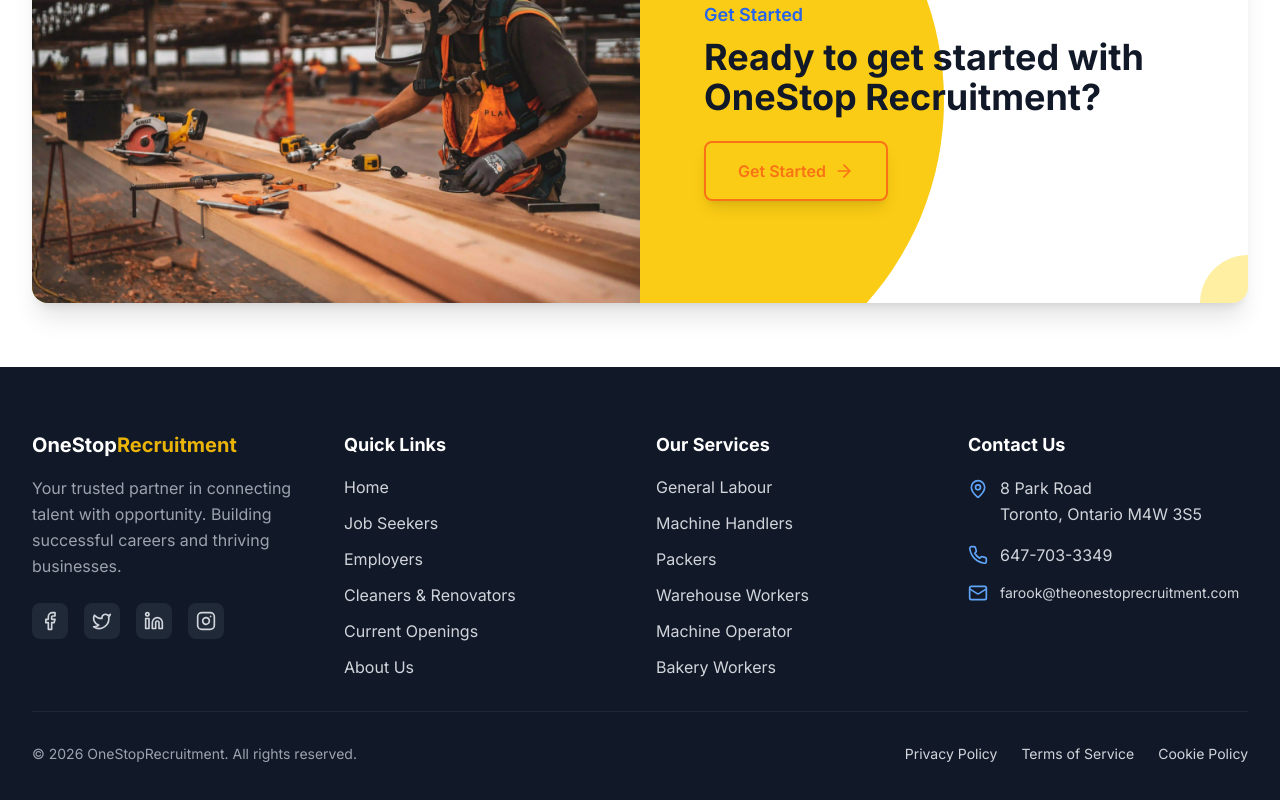
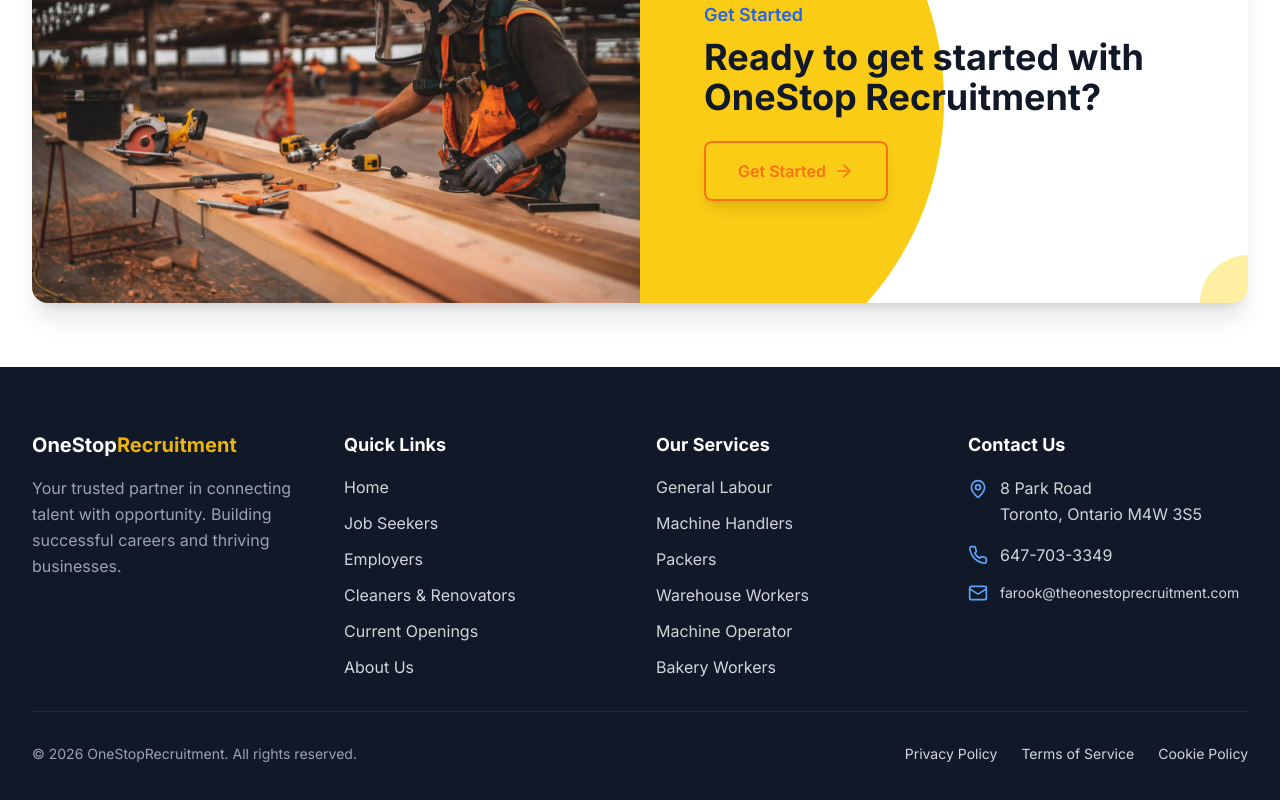
Before and after one commit to expelon/OneStopRecruitment, a Next.js app: page / in a window 1280 px wide. Shown: the part 5216-6016 px from the top of the page. Built offline with nearby package versions, Linux system fonts and the light colour scheme.

Commit message:
remove social media icons

```diff
--- a/components/Footer.tsx
+++ b/components/Footer.tsx
@@ -1,5 +1,5 @@
 import Link from 'next/link';
-import { Briefcase, Mail, Phone, MapPin, Facebook, Twitter, Linkedin, Instagram } from 'lucide-react';
+import { Mail, Phone, MapPin } from 'lucide-react';
 
 export default function Footer() {
   return (
@@ -16,36 +16,6 @@ export default function Footer() {
               Your trusted partner in connecting talent with opportunity. Building successful careers and
               thriving businesses.
             </p>
-            <div className="flex space-x-4">
-              <a
-                href="#"
-                className="p-2 bg-gray-800 rounded-lg hover:bg-blue-600 transition-colors"
-                aria-label="Facebook"
-              >
-                <Facebook className="h-5 w-5" />
-              </a>
-              <a
-                href="#"
-                className="p-2 bg-gray-800 rounded-lg hover:bg-blue-600 transition-colors"
-                aria-label="Twitter"
-              >
-                <Twitter className="h-5 w-5" />
-              </a>
-              <a
-                href="#"
-                className="p-2 bg-gray-800 rounded-lg hover:bg-blue-600 transition-colors"
-                aria-label="LinkedIn"
-              >
-                <Linkedin className="h-5 w-5" />
-              </a>
-              <a
-                href="#"
-                className="p-2 bg-gray-800 rounded-lg hover:bg-blue-600 transition-colors"
-                aria-label="Instagram"
-              >
-                <Instagram className="h-5 w-5" />
-              </a>
-            </div>
           </div>
 
           <div>
```
